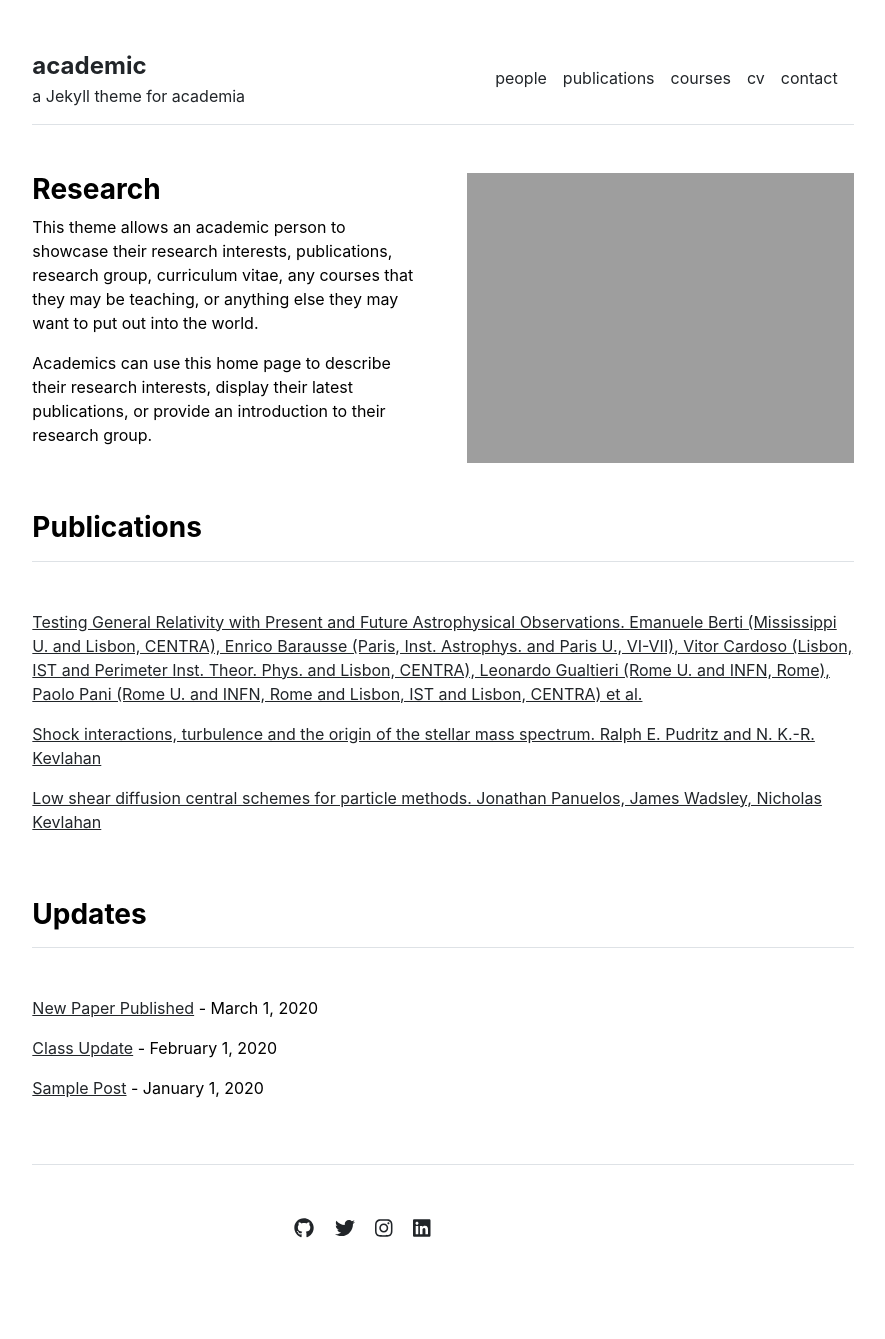
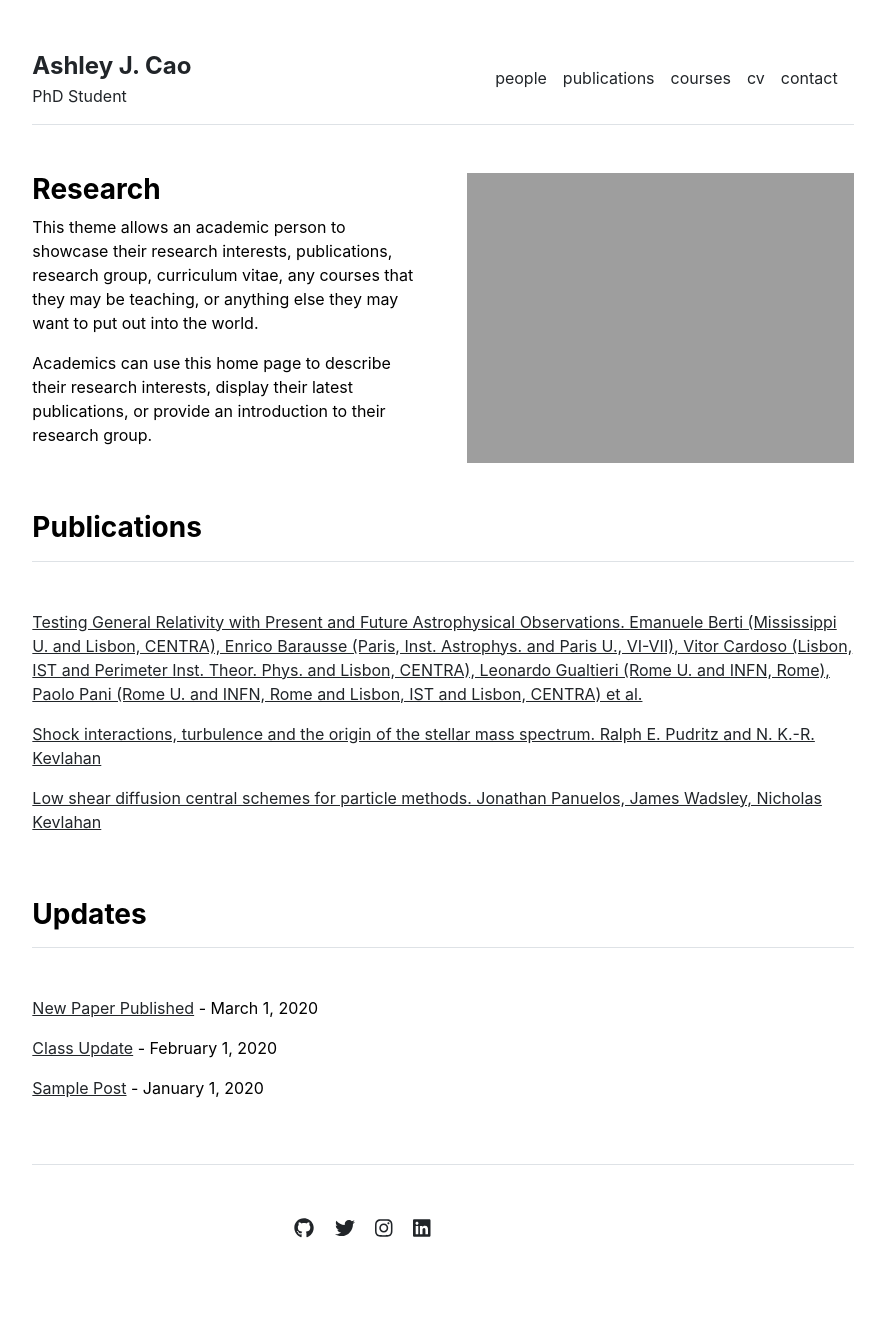
Before and after one commit to cao-ashley/cao-ashley.github.io, a Jekyll site: the page built from index.md, in a window 1280 px wide. Shown: the whole page, without its empty margins (197-1082 px from the left). Built offline with Jekyll 4.4.1, drawn with Linux system fonts in a browser that asks for light colours.

Commit message:
Update _config.yml

```diff
--- a/_config.yml
+++ b/_config.yml
@@ -1,4 +1,4 @@
 url: "" # the base hostname & protocol for your site, e.g. http://example.com
 baseurl: "" # the subpath of your site, e.g. /blog
-title: "academic" # the name of your site, e.g. ACME Corp.
-description: "a Jekyll theme for academia"
+title: "Ashley J. Cao" # the name of your site, e.g. ACME Corp.
+description: "PhD Student"
```
